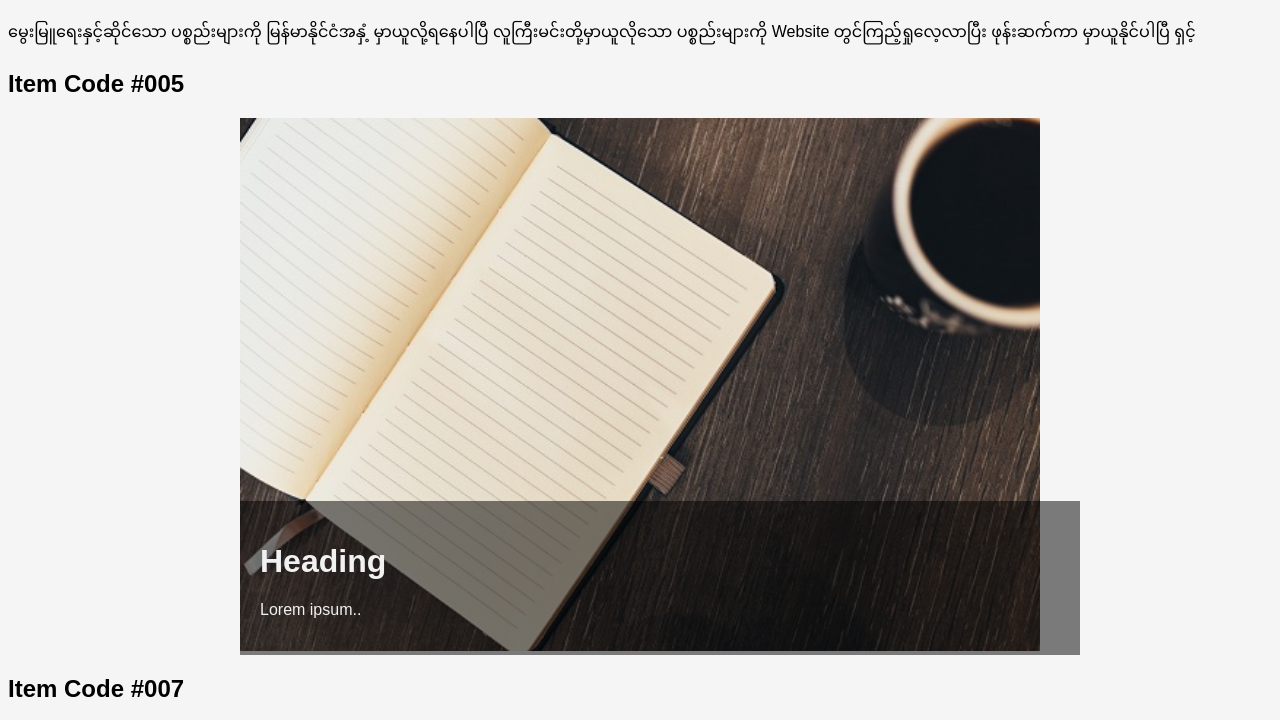
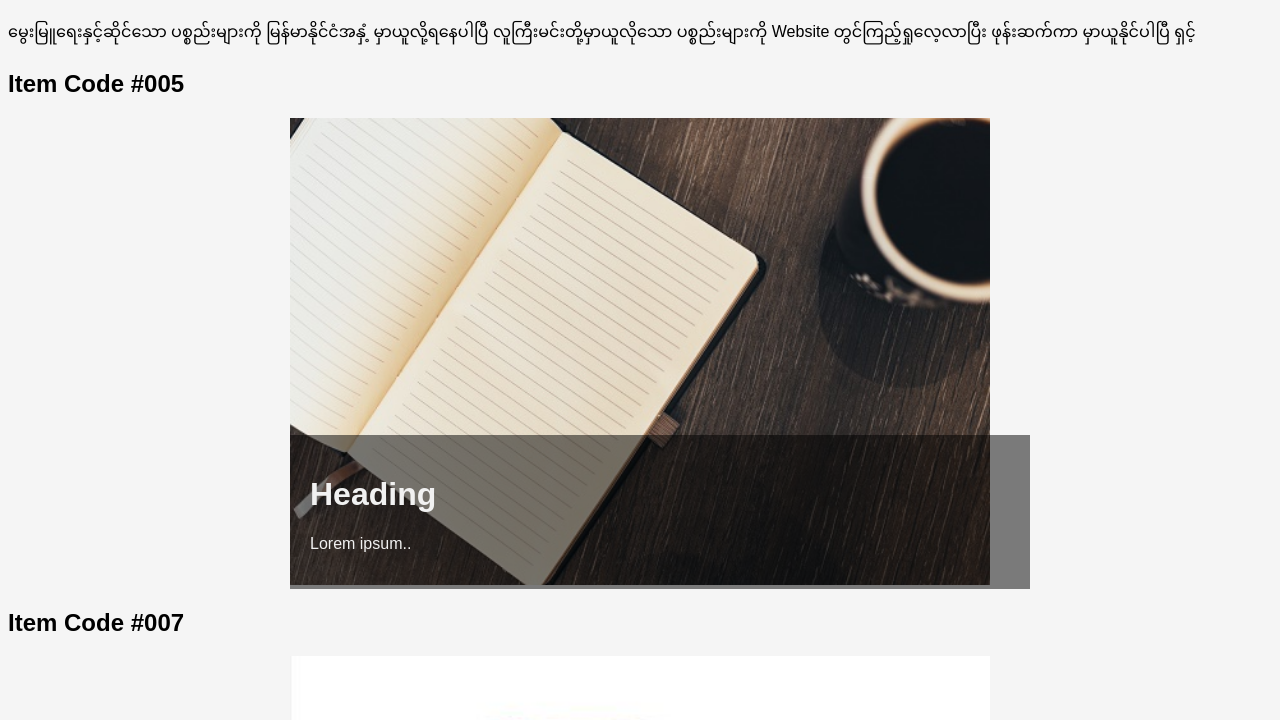
Before and after one commit to kkcmwebsite/kkcmstore, a plain HTML site: page index.html in a window 1280 px wide. Shown: the part 928-1648 px from the top of the page. Drawn offline with Linux system fonts and the light colour scheme.

Commit message:
Update index.html

```diff
--- a/index.html
+++ b/index.html
@@ -77,7 +77,7 @@ body {
 
 .container {
   position: relative;
-  max-width: 800px; /* Maximum width */
+  max-width: 700px; /* Maximum width */
   margin: 0 auto; /* Center it */
 }
 
```
